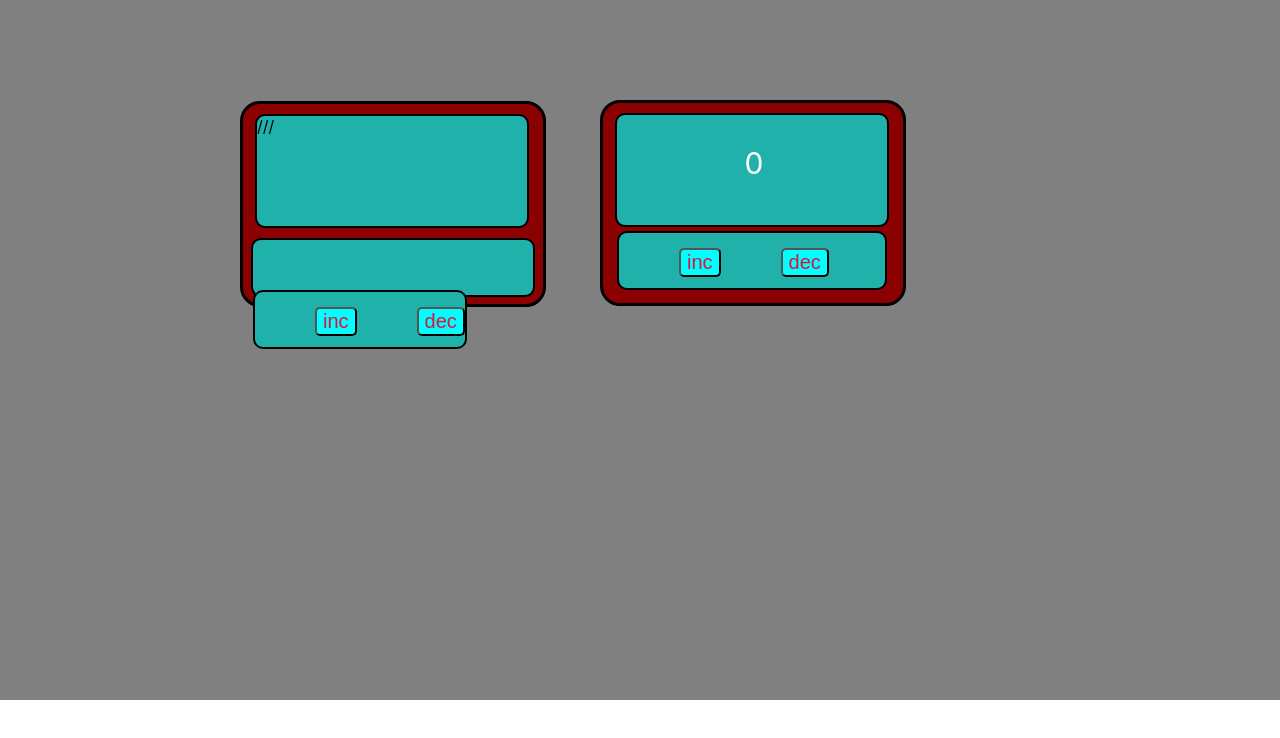
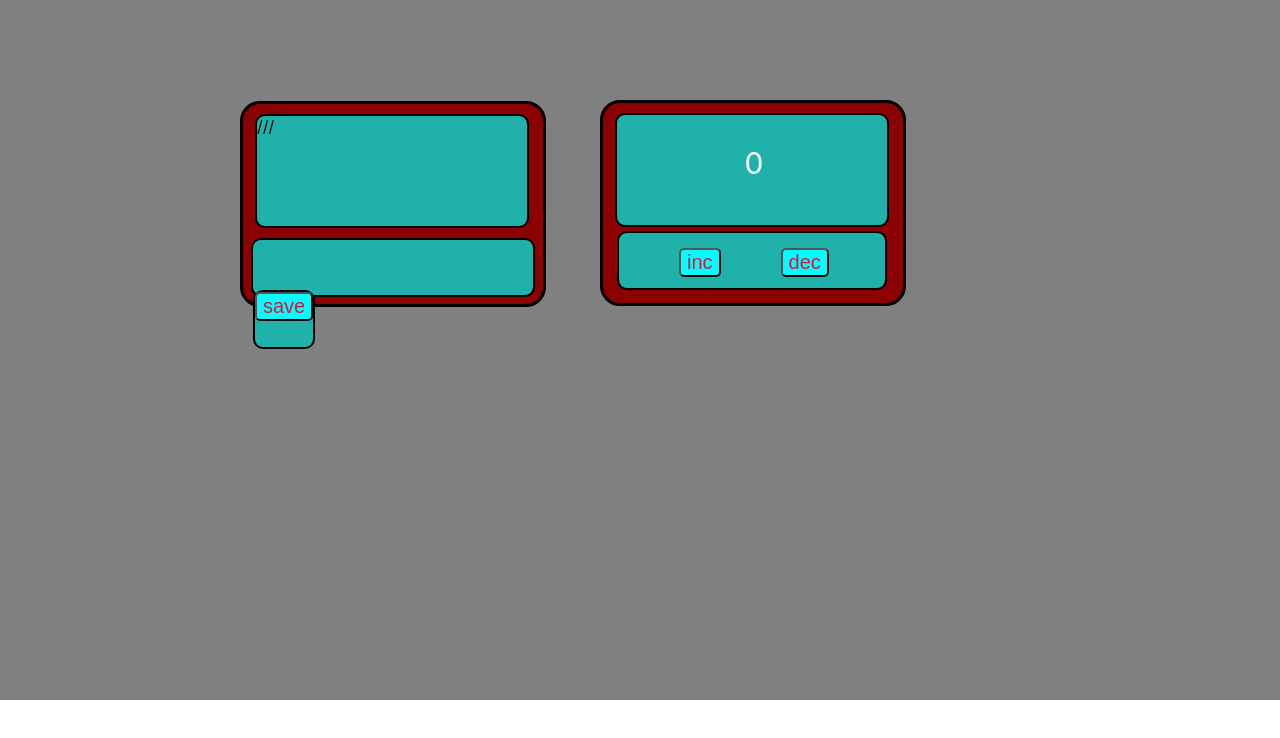
Before and after one commit to Samurai-way/Counter, a React (Create React App) app: page / in a window 1280 px wide. Shown: the top 738 px of the page. Built offline with nearby package versions, Linux system fonts and the light colour scheme.

Commit message:
onClick =>

```diff
--- a/src/App.tsx
+++ b/src/App.tsx
@@ -2,11 +2,16 @@ import React, {useEffect, useState} from 'react';
 import w from './App.module.css'
 import {UniversalButton} from "./button/UniversalButton";
 import {Value} from "./value/value";
+import {Button} from "./button/Button";
 
 
 function App() {
 
     let [value, setValue]=useState(0)
+
+    const onClick = ()=>{
+        alert('ky')
+    }
 
     return (
         <div className={w.wrapper}>
@@ -28,10 +33,10 @@ function App() {
                 </div>
                 <div className={w.change_button_wrapper}>
                     <div className={w.change_button}>
-                        <UniversalButton name={'set'}
-                            value={value}
-                            setValue={setValue}
-                        />
+                       <Button name={'save'}
+                               value={value}
+                               onClick={onClick}
+                       />
                     </div>
                 </div>
             </div>
--- a/src/button/Button.tsx
+++ b/src/button/Button.tsx
@@ -1,4 +1,4 @@
-import React, {ButtonHTMLAttributes, useState} from 'react';
+import React from 'react';
 import b from './Buttons.module.css'
 
 type PropsType = {
@@ -15,9 +15,6 @@ export const Button = (props: PropsType) => {
         props.onClick()
     }
 
-
-
-
     return (
         <div>
             <button className={b.small}
```
